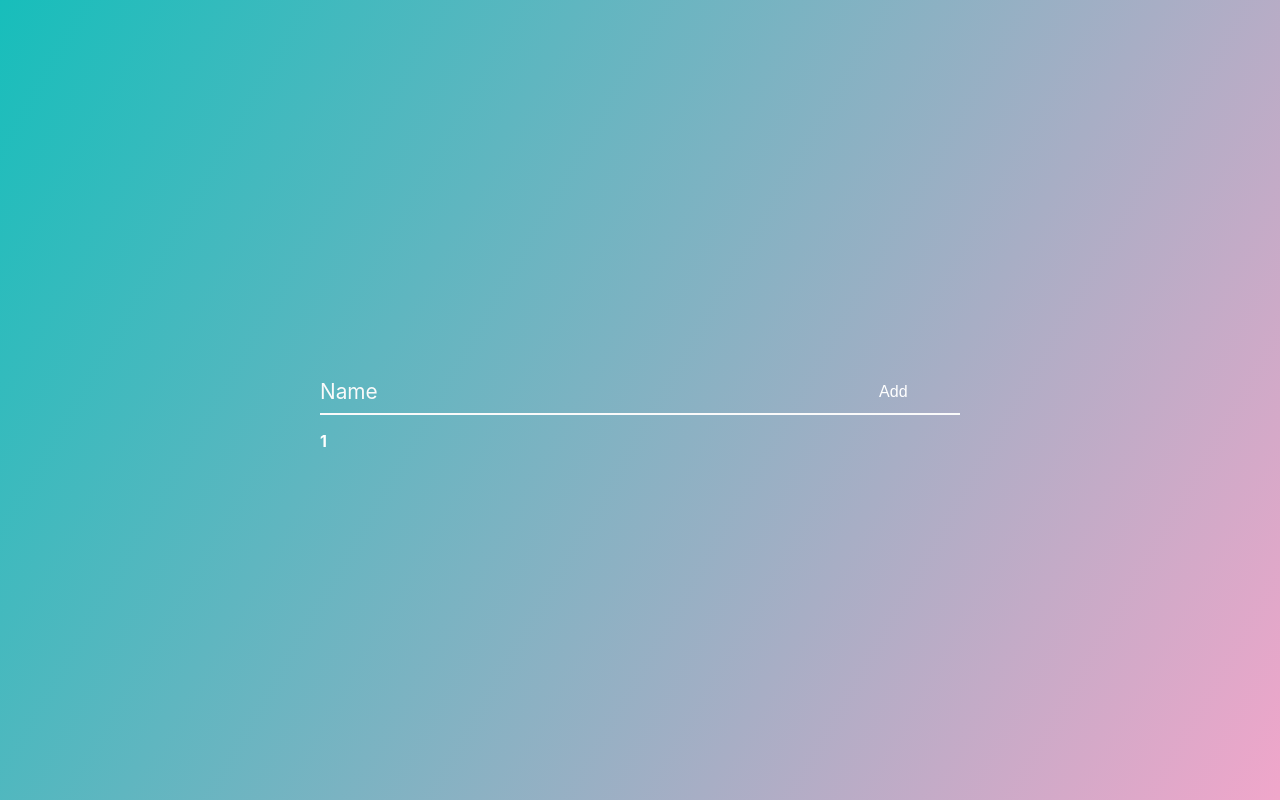
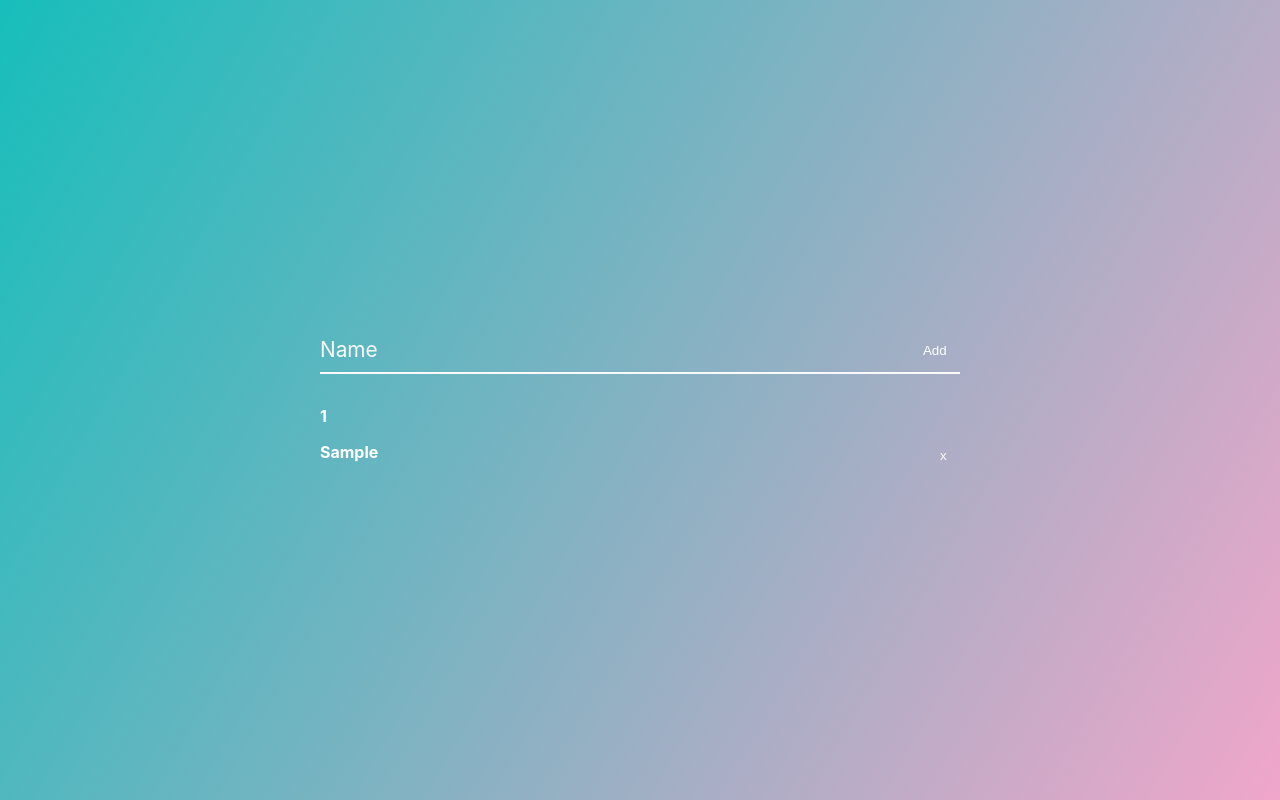
Before and after one commit to B-Anastasia/react-chatbox, a React (Create React App) app: page / in a window 1280 px wide. Both pictures are taken after typing "Sample" into the empty fields and a click on the button "Add". Built offline with nearby package versions, Linux system fonts and the light colour scheme.

Commit message:
03 - Created Components InputValue.tsx

```diff
--- /dev/null
+++ b/src/components/InputGreeting/Count/Count.tsx
@@ -0,0 +1,34 @@
+import React from "react";
+import scss from "../InputGreeting.module.scss";
+import { ArrayType } from "../InputGreeting";
+
+type CountPropsType = {
+  count: number | undefined;
+  arr: Array<ArrayType>;
+  onFilterArr: (n: string) => void;
+};
+
+const Count: React.FC<CountPropsType> = ({ count, arr, onFilterArr }) => {
+  let names = arr.map((n) => {
+    return (
+      <div key={n.id}>
+        {n.name}
+        <button
+          className={`${scss.btn} ${scss.btn__del} btn`}
+          onClick={() => onFilterArr(n.id)}
+        >
+          x
+        </button>
+      </div>
+    );
+  });
+
+  return (
+    <div className={scss.count}>
+      <span className={scss.count__num}>{count ? count : ""}</span>
+      {names}
+    </div>
+  );
+};
+
+export default Count;
--- a/src/components/InputGreeting/InputGreeting.module.scss
+++ b/src/components/InputGreeting/InputGreeting.module.scss
@@ -2,6 +2,7 @@ $primary: rgba(17, 153, 142, 0.42);
 $secondary: #38ef7d;
 $white: #fff;
 $gray: #fafafa;
+
 .form {
   width: 100%;
   min-height: 100vh;
@@ -9,27 +10,41 @@ $gray: #fafafa;
   justify-content: center;
   align-items: center;
   flex-direction: column;
+
+  div {
+    position: relative;
+    padding: 1em 0 1em 0;
+  }
 }
 .count {
-  display: block;
-  text-align: left;
-  margin-top: 1rem;
   font-weight: 700;
   color: $white;
-  width: 50%;
+
+  &:nth-child(n) {
+    width: 50%;
+  }
+  span {
+    display: block;
+  }
 }
 .btn {
   background-color: transparent;
-  transition: all ease-in 2s;
-  position: absolute;
-  right: 0;
-  bottom: 1px;
+  transition: all ease-in 1s;
+  color: white;
   padding: 1em;
+  width: auto;
   //filter: blur(10px);
-  span {
-    color: white;
-    font-size: 1rem;
+  &__add {
+    position: absolute;
+    right: 0;
+    bottom: 18px;
   }
+  &__del {
+    position: absolute;
+    right: 0;
+    bottom: 1px;
+  }
+
   &:hover {
     background-color: rgba(17, 153, 142, 0.42);
   }
@@ -39,7 +54,6 @@ $gray: #fafafa;
   padding: 15px 0 0;
   margin-top: 10px;
   width: 50%;
-  //border-bottom: 2px solid $gray;
   display: flex;
 }
 
@@ -89,8 +103,12 @@ $gray: #fafafa;
   font-weight: 700;
   border-width: 3px;
   border-image: linear-gradient(to right, $primary, $secondary);
-  //border-image-slice: 1;
 }
+
+.form__field:focus {
+  border-image-slice: 1;
+}
+
 /* reset input */
 .form__field {
   &:required,
--- a/src/components/InputGreeting/InputGreeting.tsx
+++ b/src/components/InputGreeting/InputGreeting.tsx
@@ -1,8 +1,10 @@
 import React, { useState } from "react";
 import scss from "./InputGreeting.module.scss";
 import { v1 } from "uuid";
+import Count from "./Count/Count";
+import InputValue from "./InputValue/InputValue";
 
-type ArrayType = {
+export type ArrayType = {
   id: string;
   name: string;
 };
@@ -11,13 +13,23 @@ function InputGreeting() {
   let [value, setValue] = useState<string>("");
   let [arr, setArr] = useState<Array<ArrayType>>([]);
   let [count, setCount] = useState<number>();
+
   const onNewLetter = (value: string) => {
     setValue(value);
+  };
+
+  const onChangeInput = (e: React.ChangeEvent<HTMLInputElement>) => {
+    onNewLetter(e.currentTarget.value);
+  };
+
+  const onKeySubmit = (e: React.KeyboardEvent<HTMLInputElement>) => {
+    e.charCode === 13 && onSubmitValue();
   };
 
   const onAlertGreeting = (name: string) => {
     alert(`Welcome ${name}`);
   };
+
   const correctName = (name: string) => {
     return name
       .toLowerCase()
@@ -41,32 +53,28 @@ function InputGreeting() {
     onAlertGreeting(newName);
   };
 
+  const onFilterArr = (id: string) => {
+    let filterArr = arr.filter((n) => n.id !== id);
+    setArr(filterArr);
+    setCount(filterArr.length);
+  };
+
   return (
     <div className={scss.form}>
       <div className={`${scss.form__group} ${scss.field}`}>
-        <input
-          type="input"
+        <InputValue
           value={value}
-          className={scss.form__field}
-          placeholder="Name"
-          name="name"
-          id="name"
-          required
-          onChange={(e: React.ChangeEvent<HTMLInputElement>) => {
-            onNewLetter(e.currentTarget.value);
-          }}
-          onKeyPress={(e: React.KeyboardEvent<HTMLInputElement>) =>
-            e.charCode === 13 && onSubmitValue()
-          }
+          onChangeInput={onChangeInput}
+          onKeySubmit={onKeySubmit}
         />
-        <label htmlFor="name" className={scss.form__label}>
-          Name
-        </label>
-        <button className={`${scss.btn} btn`} onClick={onSubmitValue}>
+        <button
+          className={`${scss.btn} ${scss.btn__add} btn`}
+          onClick={onSubmitValue}
+        >
           <span>Add</span>
         </button>
       </div>
-      <span className={scss.count}>{count}</span>
+      <Count count={count} arr={arr} onFilterArr={onFilterArr} />
     </div>
   );
 }
--- /dev/null
+++ b/src/components/InputGreeting/InputValue/InputValue.tsx
@@ -0,0 +1,35 @@
+import React from "react";
+import scss from "../InputGreeting.module.scss";
+
+type IInputValuePropsType = {
+  value: string;
+  onChangeInput: (e: React.ChangeEvent<HTMLInputElement>) => void;
+  onKeySubmit: (e: React.KeyboardEvent<HTMLInputElement>) => void;
+};
+
+const InputValue: React.FC<IInputValuePropsType> = ({
+  value,
+  onChangeInput,
+  onKeySubmit,
+}) => {
+  return (
+    <React.Fragment>
+      <input
+        type="input"
+        value={value}
+        className={scss.form__field}
+        placeholder="Name"
+        name="name"
+        id="name"
+        required
+        onChange={onChangeInput}
+        onKeyPress={onKeySubmit}
+      />
+      <label htmlFor="name" className={scss.form__label}>
+        Name
+      </label>
+    </React.Fragment>
+  );
+};
+
+export default InputValue;
```
